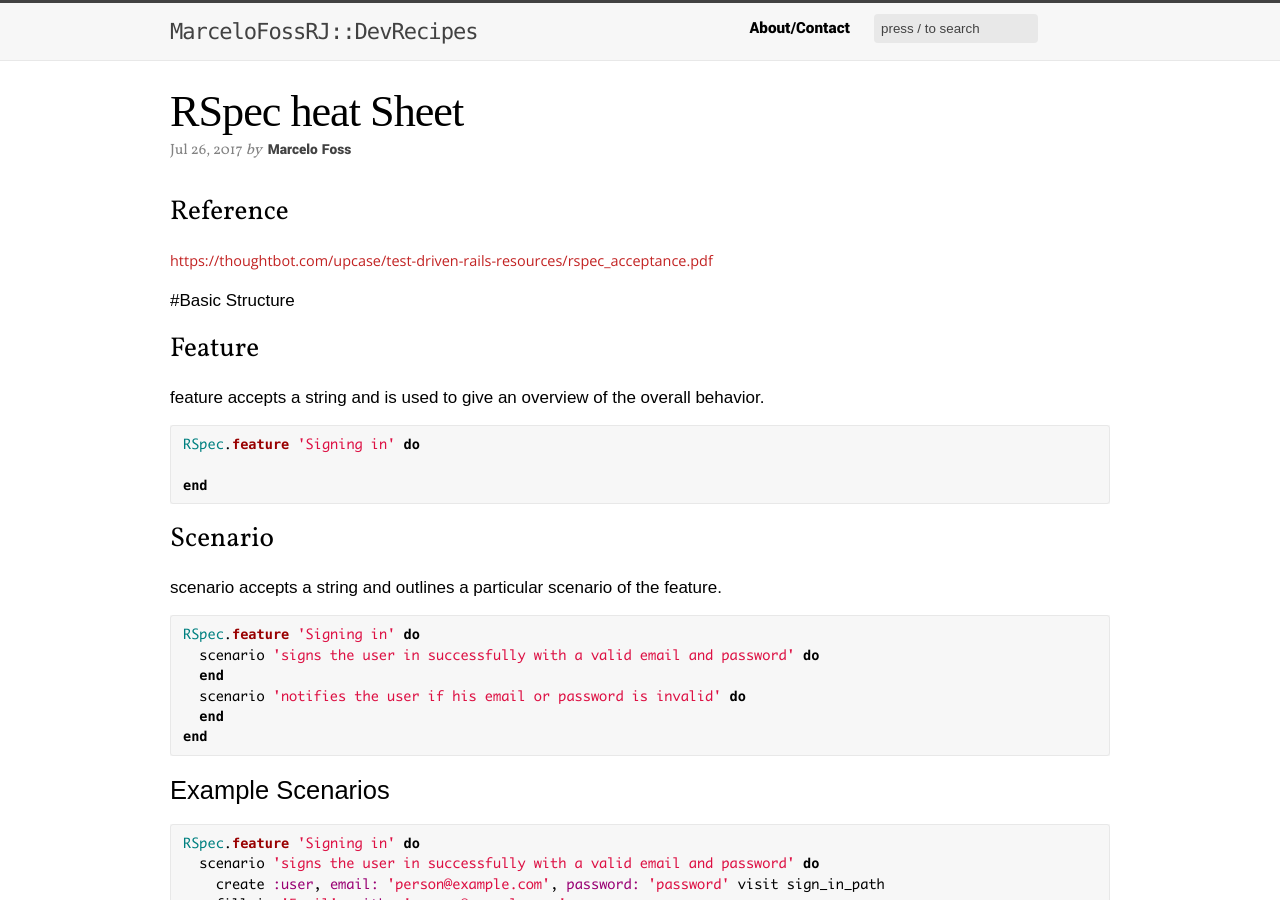
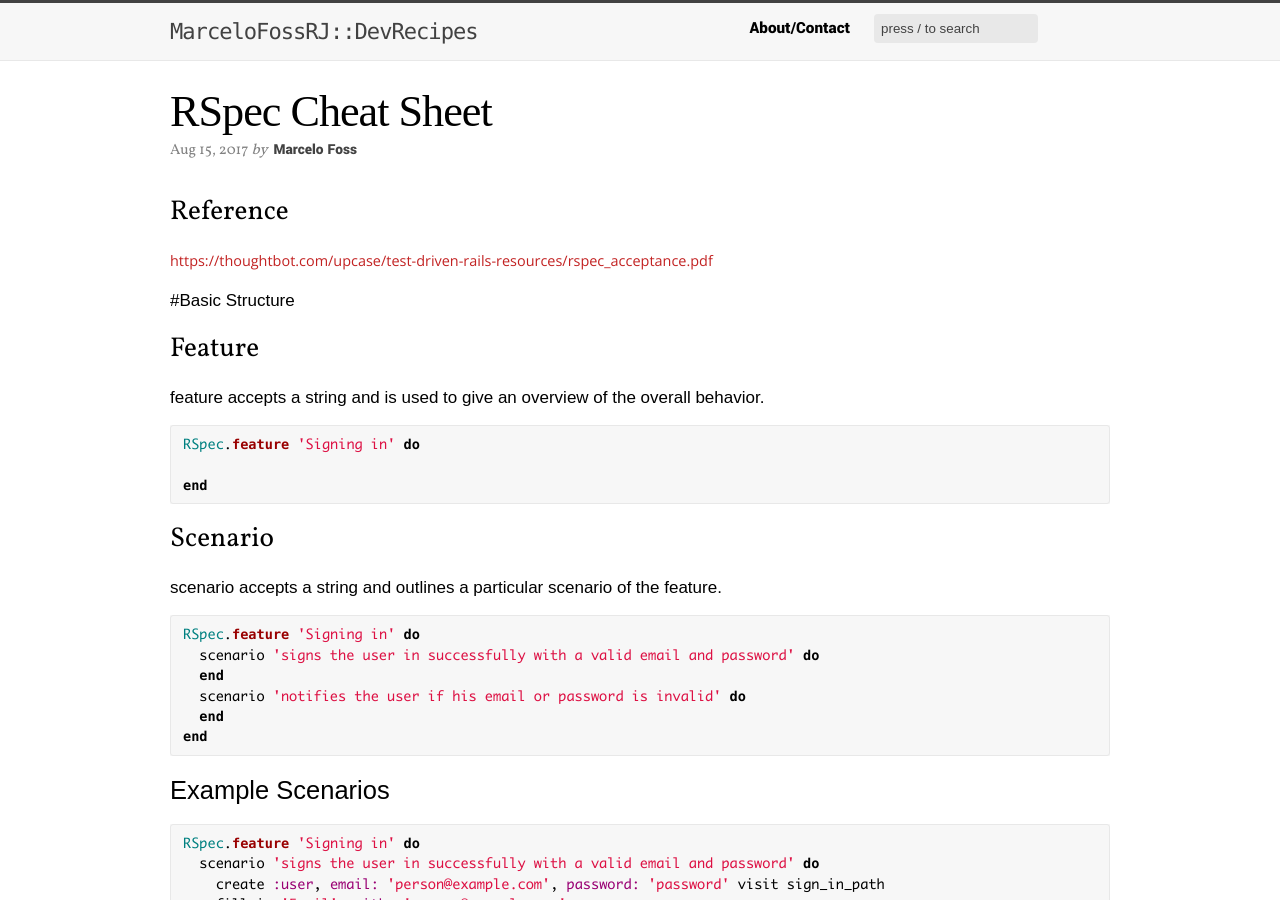
Before and after one commit to MarceloFossRJ/MarceloFossRJ.github.io, a Jekyll site: the page built from _posts/2018-08-15-rspec-cheatsheet.md, in a window 1280 px wide and 900 px high. Built offline with Jekyll 4.4.1, drawn with Linux system fonts in a browser that asks for light colours; some web fonts are replaced; some of the changed text lies outside the part shown.

Commit message:
fix error on rspec cheatsheet

```diff
--- a/_posts/2018-08-15-rspec-cheatsheet.md
+++ b/_posts/2018-08-15-rspec-cheatsheet.md
@@ -1,7 +1,7 @@
 ---
 layout: post
-title:  "RSpec heat Sheet"
-date:   2017-07-26 18:44:25 -0300
+title:  "RSpec Cheat Sheet"
+date:   2017-08-15 18:44:25 -0300
 categories: [cheatsheet]
 tags: [rspec, testing, rails, tdd, bdd, ror, rails]
 author: Marcelo Foss
```
